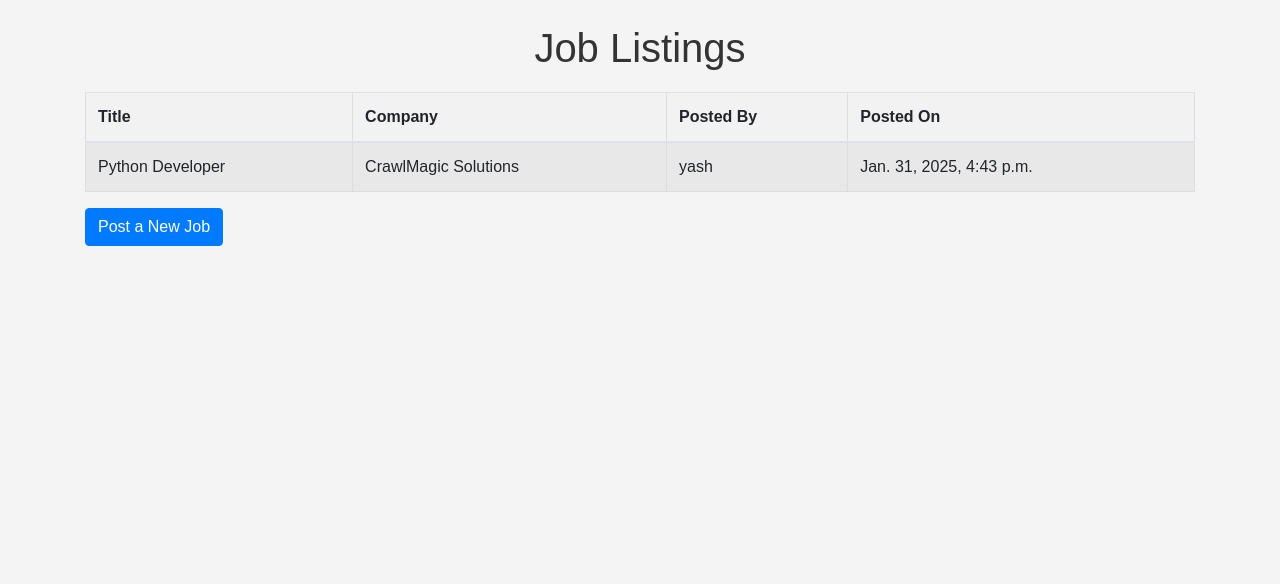
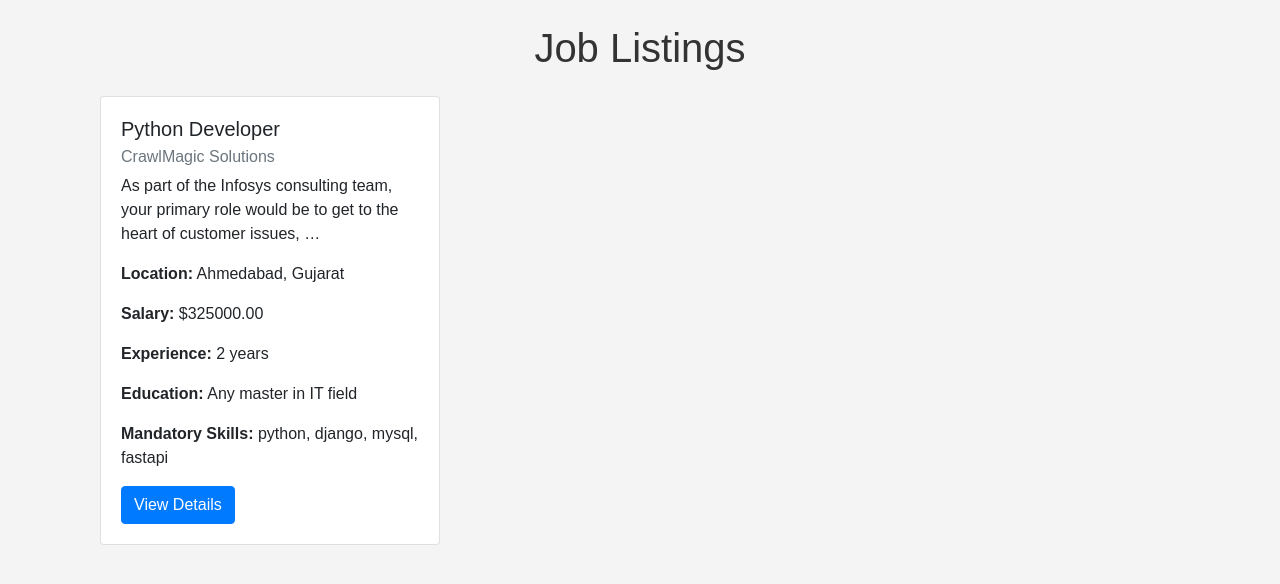
Before and after one commit to yashpanchal123/Job_portal, a Django app: page /jobs/ in a window 1280 px wide. Shown: the part 56-640 px from the top of the page. Run offline with Django 5.2, Linux system fonts and the light colour scheme; data comes from the database, SQL or seed files in the repository; both versions use the stored data as it was after the commit; some libraries are stand-ins or nearby versions.

Commit message:
added more code change and new job model apply button

```diff
--- a/jobportal/jobs/templates/jobs/job_list.html
+++ b/jobportal/jobs/templates/jobs/job_list.html
@@ -3,30 +3,30 @@
 {% block title %}Job Listings{% endblock %}
 
 {% block content %}
-<h1>Job Listings</h1>
-<table class="table table-striped">
-    <thead>
-    <tr>
-        <th>Title</th>
-        <th>Company</th>
-        <th>Posted By</th>
-        <th>Posted On</th>
-    </tr>
-    </thead>
-    <tbody>
-    {% for job in jobs %}
-    <tr>
-        <td>{{ job.title }}</td>
-        <td>{{ job.company }}</td>
-        <td>{{ job.posted_by.username }}</td>
-        <td>{{ job.created_at }}</td>
-    </tr>
-    {% empty %}
-    <tr>
-        <td colspan="4">No jobs available.</td>
-    </tr>
-    {% endfor %}
-    </tbody>
-</table>
-<a href="{% url 'post_job' %}" class="btn btn-primary">Post a New Job </a>
+<div class="container">
+    <h1 class="mb-4">Job Listings</h1>
+    <div class="row">
+        {% for job in jobs %}
+        <div class="col-md-4 mb-4">
+            <div class="card">
+                <div class="card-body">
+                    <h5 class="card-title">{{ job.title }}</h5>
+                    <h6 class="card-subtitle mb-2 text-muted">{{ job.company }}</h6>
+                    <p class="card-text">{{ job.description|truncatewords:20 }}</p>
+                    <p><strong>Location:</strong> {{ job.location }}</p>
+                    <p><strong>Salary:</strong> ${{ job.salary }}</p>
+                    <p><strong>Experience:</strong> {{ job.experience }}</p>
+                    <p><strong>Education:</strong> {{ job.education }}</p>
+                    <p><strong>Mandatory Skills:</strong> {{ job.mandatory_skills }}</p>
+                    <a href="{% url 'job_detail' job.id %}" class="btn btn-primary">View Details</a>
+                </div>
+            </div>
+        </div>
+        {% empty %}
+        <div class="col-12">
+            <p class="text-center">No job listings available at the moment.</p>
+        </div>
+        {% endfor %}
+    </div>
+</div>
 {% endblock %}
--- a/jobportal/jobs/urls.py
+++ b/jobportal/jobs/urls.py
@@ -1,5 +1,5 @@
 from django.urls import path
-from .views import post_job, job_list, profile, subscribe_to_jobs, home, job_detail
+from .views import post_job, job_list, profile, subscribe_to_jobs, home, job_detail, apply_job
 
 urlpatterns = [
     path('', home, name='home'),
@@ -8,4 +8,5 @@ urlpatterns = [
     path('profile/', profile, name='profile'),
     path('subscribe/', subscribe_to_jobs, name='subscribe_to_jobs'),
     path('job/<int:job_id>/', job_detail, name='job_detail'),
+    path('job/<int:job_id>/apply/', apply_job, name='apply_job'),  # Apply for a job
 ]
--- a/jobportal/jobs/views.py
+++ b/jobportal/jobs/views.py
@@ -1,6 +1,6 @@
 from django.shortcuts import render, redirect, get_object_or_404
 from .models import Job, Profile
-from .forms import JobForm, ProfileForm
+from .forms import JobForm, ProfileForm, ApplicationForm
 from django.contrib.auth.decorators import login_required
 from django.core.mail import send_mail
 
@@ -59,3 +59,16 @@ def subscribe_to_jobs(request):
             fail_silently=False,
         )
         return redirect('job_list')
+
+
+def apply_job(request, job_id):
+    job = get_object_or_404(Job, id=job_id)  # Fetch the job by ID
+    if request.method == 'POST':
+        form = ApplicationForm(request.POST)  # Create a form instance with POST data
+        if form.is_valid():
+            # Process the application (e.g., save to the database)
+            # You can also send an email notification or any other logic
+            return redirect('job_list')  # Redirect to the job list or a success page
+    else:
+        form = ApplicationForm()  # Create an empty form instance
+    return render(request, 'jobs/apply_job.html', {'job': job, 'form': form})  # Render the apply job template
```
Also changed, not shown: jobportal/jobs/forms.py (+20 -2 lines), jobportal/jobs/templates/jobs/apply_job.html (added, +15 -0 lines), jobportal/jobs/templates/jobs/job_detail.html (+8 -1 lines), jobportal/jobs/templates/jobs/post_job.html (+35 -5 lines), jobportal/db.sqlite3, jobportal/jobs/migrations/0001_initial.py.
